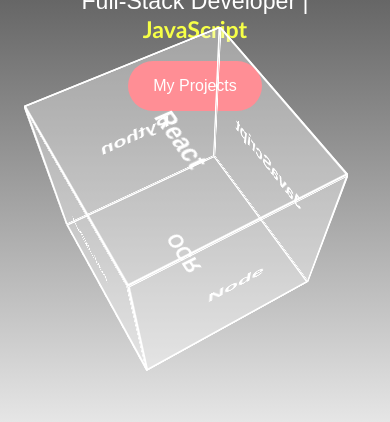
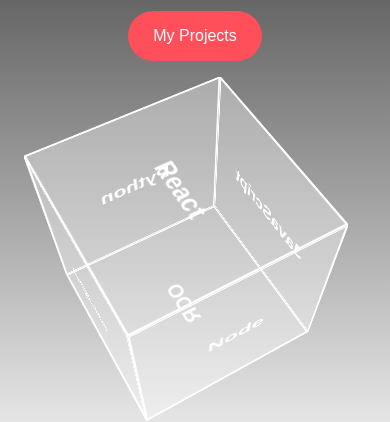
Before and after one commit to ranjeet-ydv/ranjeet-ydv.github.io, a plain HTML site: page index.html in a window 390 px wide. Shown: the part 424-846 px from the top of the page. Drawn offline with nearby package versions, Linux system fonts and the light colour scheme.

Commit message:
modified

```diff
--- a/assets/css/style.css
+++ b/assets/css/style.css
@@ -183,8 +183,10 @@
         transform: none;
         animation: fadeIn 1s ease-in-out forwards;
     }
-    .hero-image img {
+    .hero-image {
         width: 100%;
+        margin-top: 100px;
+
     }
 }
 
```
